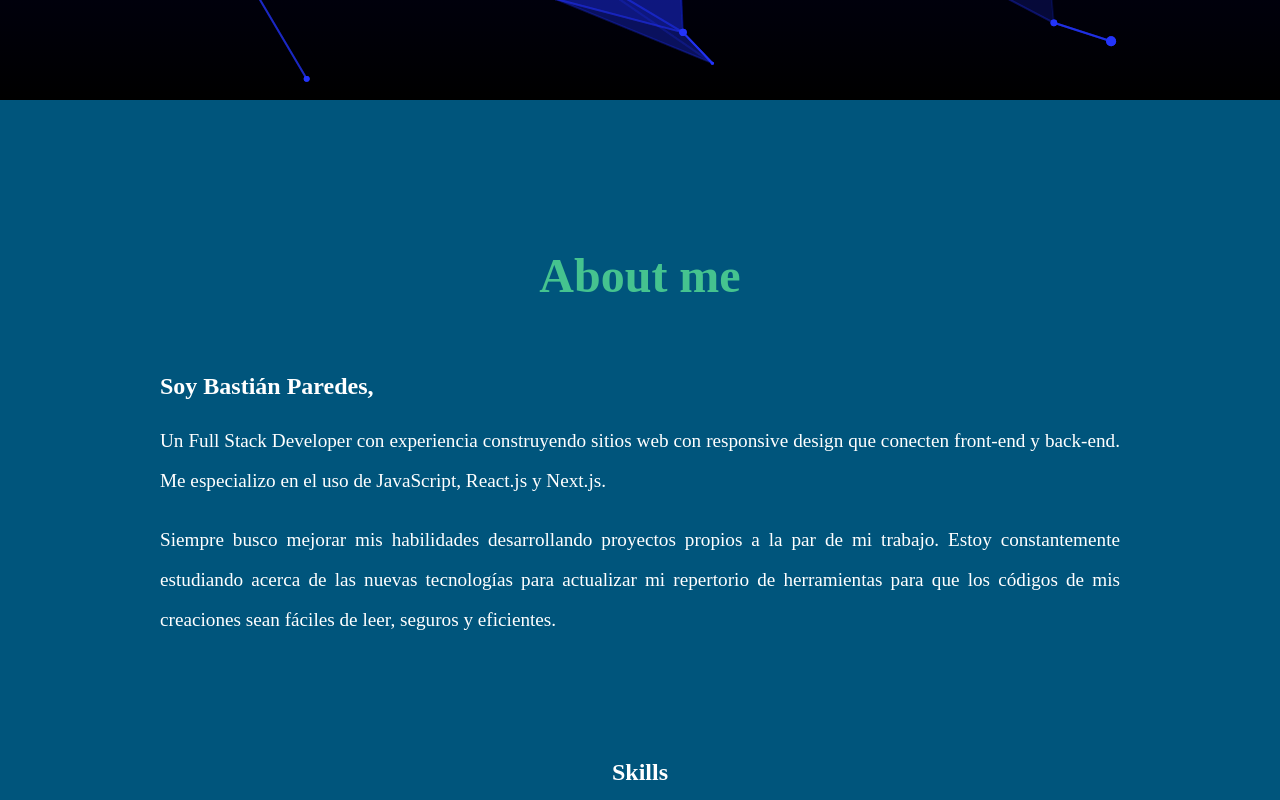
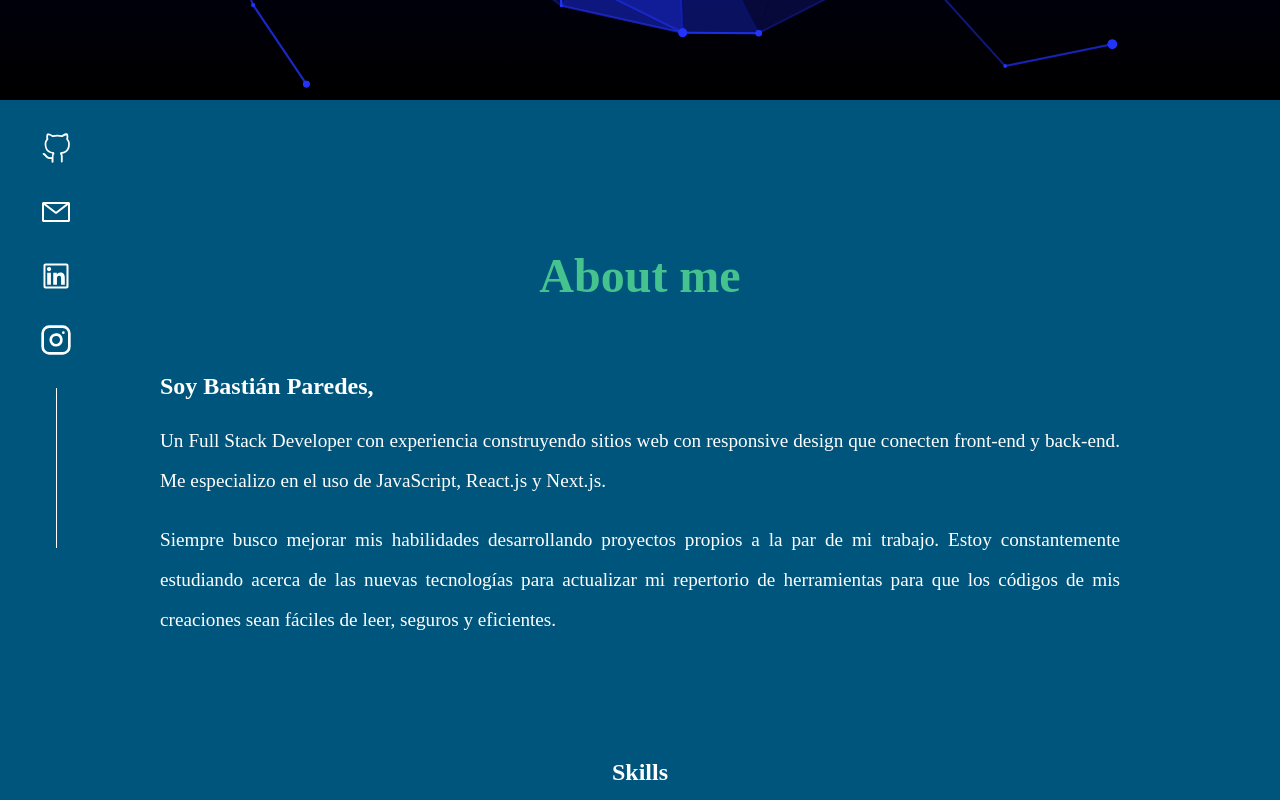
Before and after one commit to BastianParedes/portfolio, a React (Create React App) app: page / in a window 1280 px wide. Shown: the part 700-1500 px from the top of the page. Built offline with nearby package versions, Linux system fonts and the light colour scheme.

Commit message:
comienzo a corregir el espacio adicional por el sticky

```diff
--- a/public/general.css
+++ b/public/general.css
@@ -1,9 +1,8 @@
 /* Generales */
 * {
     box-sizing: border-box;
+}
+
+html {
     scroll-behavior: smooth;
 }
-
-body {
-    /* background: rgb(139, 139, 139); */
-}
--- a/src/App.js
+++ b/src/App.js
@@ -12,9 +12,11 @@ export default function App() {
     return <>
         <Home />
         {/* <Nav /> */}
-        <About />
-        <Portfolio />
-        <Contact />
+        <div>
+            <About />
+            <Portfolio />
+            <Contact />
+        </div>
         <Footer  />
     </>;
 }
--- a/src/components/contact/index.jsx
+++ b/src/components/contact/index.jsx
@@ -1,26 +1,29 @@
-import SectionTittle  from '../section';
+
 import styles from './styles.module.css';
-import { Section } from '../common';
+
+import { AiOutlineLinkedin } from 'react-icons/ai';
+import { FiInstagram } from 'react-icons/fi';
+import { VscGithubAlt, VscMail } from 'react-icons/vsc';
+
+function Link({ link, children }) {
+    return (
+        <li className={styles['link']}>
+            <a className={styles['link__a']} href={link}>{children}</a>
+        </li>
+    );
+}
+
 
 export default function Contact() {
-
-    let SocialNetwork = (props) => {
-        return (
-            <a className={styles['contact-btn'] + ' ' + props.className} target='_blank'  href={props.href} rel='noreferrer noopener'>
-                <img className={styles['contact-image']} src={process.env.PUBLIC_URL + '/images/contact/' + props.src} alt={props.alt}/>
-                <span className={styles['contact-name']}>{props.textContent}</span>
-            </a>
-        );
-    }
-
     return (
-        <section id='contact' className={styles['contact']}>
-            <SectionTittle title='Contacto' />
-            <div className={styles['big-section-content']}>
-                <SocialNetwork className={styles['contact-btn-github']} href='https://github.com/BastianParedes' src='github.png' alt='Ir a GitHub' textContent='GitHub' />
-                <SocialNetwork className={styles['contact-btn-email']} href='mailto:bastian.p.trabajo@outlook.co' src='email.png' alt='Enviar correo' textContent='Email Me' />
-                <SocialNetwork className={styles['contact-btn-linkedin']} href='https://www.linkedin.com/in/bastianparedes/' src='linkedin.png' alt='Ir a LinkedIn' textContent='LinkedIn' />
-            </div>
-        </section>
+        <div className={styles['link-container']}>
+            <ul className={styles['links-list']}>
+                <Link link='https://github.com/BastianParedes'><VscGithubAlt /></Link>
+                <Link link='mailto:bastian.p.trabajo@outlook.com'><VscMail /></Link>
+                <Link link='https://www.linkedin.com/in/bastianparedes/'><AiOutlineLinkedin /></Link>
+                <Link link='https://www.instagram.com/bastian.p.95/'><FiInstagram /></Link>
+                <div className={styles['vertical-line']}></div>
+            </ul>
+        </div>
     );
 }
--- a/src/components/contact/styles.module.css
+++ b/src/components/contact/styles.module.css
@@ -1,53 +1,43 @@
+
+.link-container {
+    width: fit-content;
+    position: sticky;
+    bottom: 0rem;
+    color: rgb(255, 255, 255);
+    margin-top: 2rem;
+}
+
+.links-list {
+    list-style: none;
+    margin: 0;
+}
 
 
-.big-section-content {
-    padding: 0 5vw 0 5vw;
-    display: grid;
-    place-items:  center;
-    gap: 1.25rem;
-    grid-auto-rows: 15.625rem;
-    grid-template-columns: repeat(auto-fit, minmax(min(25rem,100%), 1fr));
+.link {
+    width: 100%;
+    margin: 2rem 0;
+    font-size: 2rem;
+    text-align: center;
 }
 
-.contact-btn {
+.link__a {
+    width: 100%;
+    position: relative;
+    text-align: center;
     display: flex;
-    align-items: center;
-    justify-content: center;
-    flex-direction: row;
-    border-style: solid;
-    border-width: 0.125rem;
-    border-radius: 5%;
-    width: 18.125rem;
-    height: 8.125rem;
-    transition: 0.8s;
     text-decoration: none;
-    backdrop-filter: blur(0.625rem);
+    color: inherit;
+    transition: all ease .2s;
 }
 
-.contact-btn:hover {
-    transform: scale(1.1);
+.link__a:hover {
+    bottom: .2rem;
+    color: rgb(0, 255, 255);
 }
 
-.contact-btn-github {
-    border-color: rgb(0, 0, 0);
+.vertical-line {
+    width: 1px;
+    height: 10rem;
+    background-color: rgb(255, 255, 255);
+    margin: 0 auto;
 }
-
-.contact-btn-email {
-    border-color: rgb(211, 22, 22);
-}
-
-.contact-btn-linkedin {
-    border-color: rgb(25, 0, 255);
-}
-
-.contact-image {
-    width: 40%;
-    padding: 1rem 0 1rem 1rem;
-}
-
-.contact-name {
-    text-decoration: none;
-    font-size: 1.8rem;
-    margin: 0 1rem;
-    color:rgb(255, 255, 255)
-}
--- a/src/components/footer/index.jsx
+++ b/src/components/footer/index.jsx
@@ -4,7 +4,9 @@ import styles from './styles.module.css';
 export default function Footer() {
     return (
         <footer className={styles['footer']}>
-            <p className={styles['p-footer']}>Portfolio designed by @Bastián Paredes, © 2022</p>
+            <a className={styles['footer__a']} href="https://github.com/BastianParedes/bastianparedes.github.io" target='_blank' rel='noreferrer noopener'>
+                Portfolio designed by @Bastián Paredes, © 2022
+            </a>
         </footer>
     );
 }
--- a/src/components/footer/styles.module.css
+++ b/src/components/footer/styles.module.css
@@ -6,3 +6,12 @@
     color: rgb(255, 255, 255);
     height: 6.25rem;
 }
+
+.footer__a {
+    text-decoration: none;
+    color: inherit;
+}
+
+.footer__a:hover {
+    color: rgb(173, 216, 230);
+}
--- a/src/components/portfolio/projects.json
+++ b/src/components/portfolio/projects.json
@@ -1,13 +1,5 @@
 {
     "projects": [
-        {
-            "name": "My Portfolio",
-            "link": "?",
-            "image": "portfolio.png",
-            "github": "https://github.com/BastianParedes/bastianparedes.github.io",
-            "description": "Página web dedicada a mostrar algunos de los proyectos que he construido en trabajos para empresas o como método de aprendizaje de las tecnologías.",
-            "technologies": ["React.js", "tsParticles"]
-        },
         {
             "name": "Tu Salad",
             "link": "https://tu-salad.herokuapp.com/",
```
